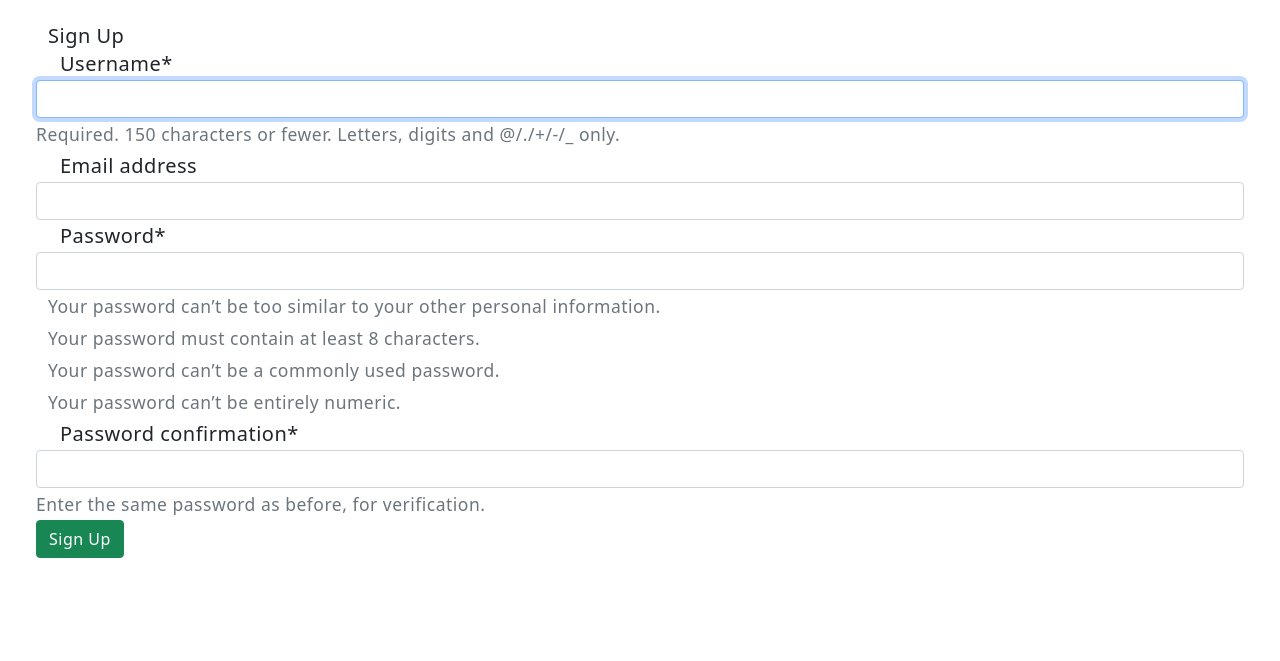
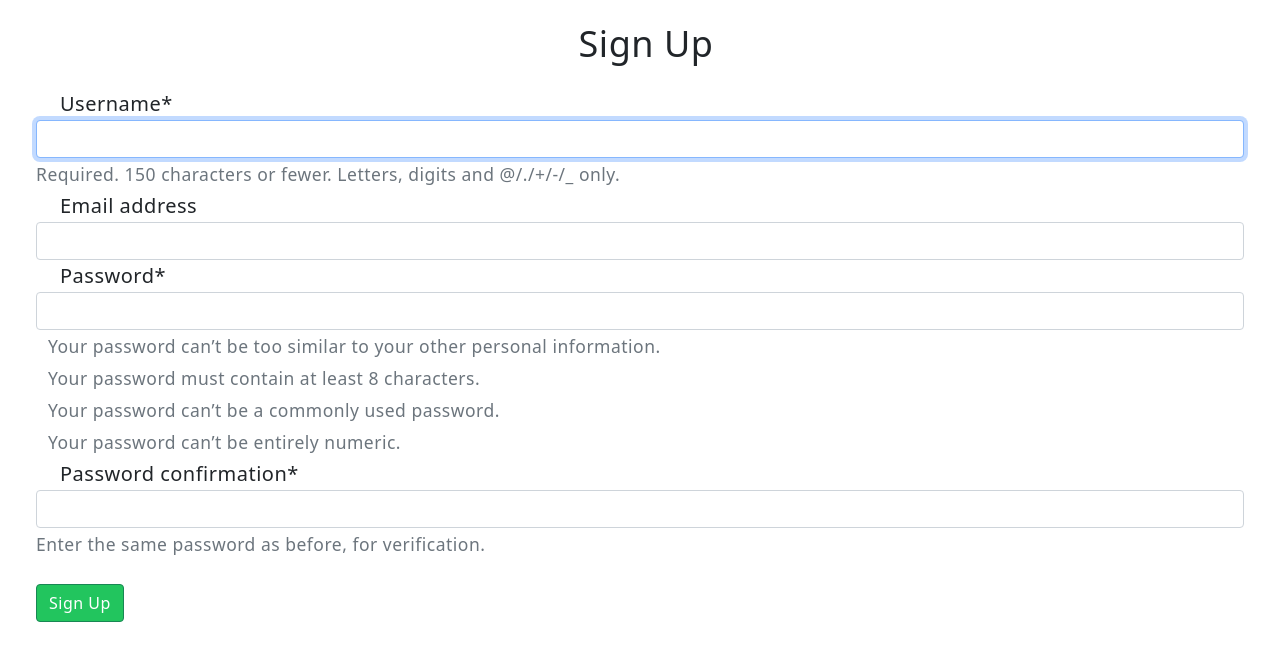
Before and after one commit to alagakin/django_studying_books, a Django app: page /accounts/signup/ in a window 1280 px wide. Shown: the part 56-717 px from the top of the page. Run offline with Django 4.2, Linux system fonts and the light colour scheme; some libraries are stand-ins or nearby versions.

Commit message:
little change in forms styling

```diff
--- a/templates/registration/login.html
+++ b/templates/registration/login.html
@@ -4,10 +4,10 @@
 {% block title %} Log In {% endblock title %}
 
 {% block content %}
-    <h2>Log In</h2>
+    <h2 class="text-4xl mb-4 text-center">Log In</h2>
     <form method="post">
         {% csrf_token %}
         {{ form|crispy }}
-        <button class="btn btn-success" type="submit">Log In</button>
+        <button class="btn btn-success bg-green-500 mt-4" type="submit">Log In</button>
     </form>
 {% endblock content %}
--- a/templates/registration/signup.html
+++ b/templates/registration/signup.html
@@ -4,10 +4,10 @@
 {% block title %} Sign Up {% endblock title %}
 
 {% block content %}
-    <h2>Sign Up</h2>
+    <h2 class="text-4xl mb-4 text-center">Sign Up</h2>
     <form method="post">
         {% csrf_token %}
         {{ form|crispy }}
-        <button class="btn btn-success" type="submit">Sign Up</button>
+        <button class="btn btn-success bg-green-500 mt-4" type="submit">Sign Up</button>
     </form>
 {% endblock content %}
```
